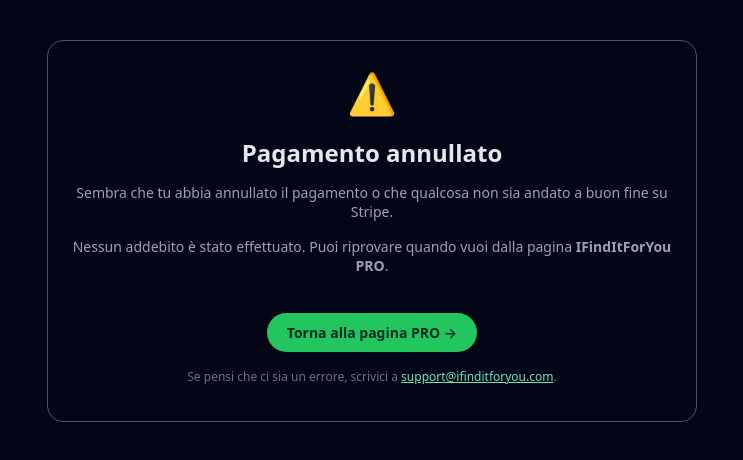
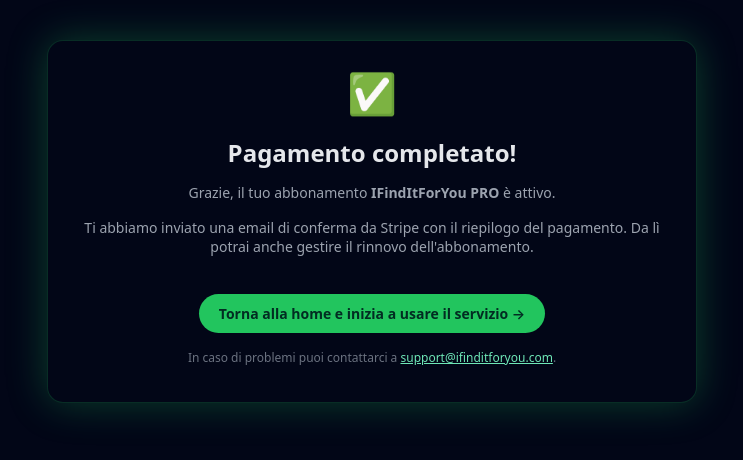
Before and after one commit to mregaz/ifinditforyou-new, a Next.js app: page /success in a window 1280 px wide. Shown: the top 460 px of the page, without its empty margins (268-1011 px from the left). Built offline with nearby package versions, Linux system fonts and the light colour scheme.

Commit message:
Update page.tsx

```diff
--- a/app/success/page.tsx
+++ b/app/success/page.tsx
@@ -1,4 +1,4 @@
-export default function CancelPage() {
+export default function SuccessPage() {
   const pageStyle: React.CSSProperties = {
     minHeight: "100vh",
     margin: 0,
@@ -15,10 +15,11 @@ export default function CancelPage() {
     width: "100%",
     maxWidth: 600,
     borderRadius: 16,
-    border: "1px solid #4b5563",
+    border: "1px solid #22c55e33",
     backgroundColor: "#020617",
     padding: 24,
     textAlign: "center",
+    boxShadow: "0 0 40px rgba(34,197,94,0.3)",
   };
 
   const buttonStyle: React.CSSProperties = {
@@ -43,25 +44,24 @@ export default function CancelPage() {
   return (
     <main style={pageStyle}>
       <div style={boxStyle}>
-        <div style={{ fontSize: 40, marginBottom: 8 }}>⚠️</div>
+        <div style={{ fontSize: 40, marginBottom: 8 }}>✅</div>
         <h1 style={{ fontSize: 24, fontWeight: 700, marginBottom: 8 }}>
-          Pagamento annullato
+          Pagamento completato!
         </h1>
         <p style={{ fontSize: 14, color: "#9ca3af", marginBottom: 16 }}>
-          Sembra che tu abbia annullato il pagamento o che qualcosa non sia
-          andato a buon fine su Stripe.
+          Grazie, il tuo abbonamento <strong>IFindItForYou PRO</strong> è attivo.
         </p>
         <p style={{ fontSize: 14, color: "#9ca3af" }}>
-          Nessun addebito è stato effettuato. Puoi riprovare quando vuoi dalla
-          pagina <strong>IFindItForYou PRO</strong>.
+          Ti abbiamo inviato una email di conferma da Stripe con il riepilogo del
+          pagamento. Da lì potrai anche gestire il rinnovo dell&apos;abbonamento.
         </p>
 
-        <a href="/pro" style={buttonStyle}>
-          Torna alla pagina PRO →
+        <a href="/" style={buttonStyle}>
+          Torna alla home e inizia a usare il servizio →
         </a>
 
         <p style={{ fontSize: 12, color: "#6b7280", marginTop: 16 }}>
-          Se pensi che ci sia un errore, scrivici a{" "}
+          In caso di problemi puoi contattarci a{" "}
           <a href="mailto:support@ifinditforyou.com" style={linkStyle}>
             support@ifinditforyou.com
           </a>
```
